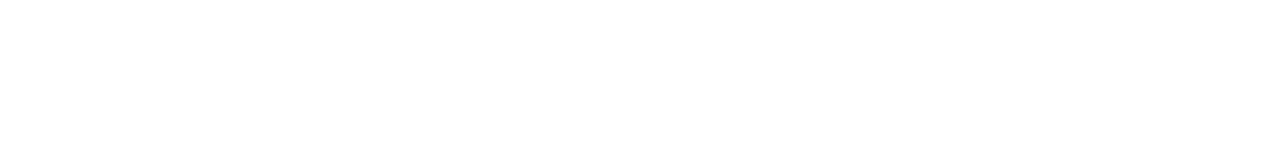
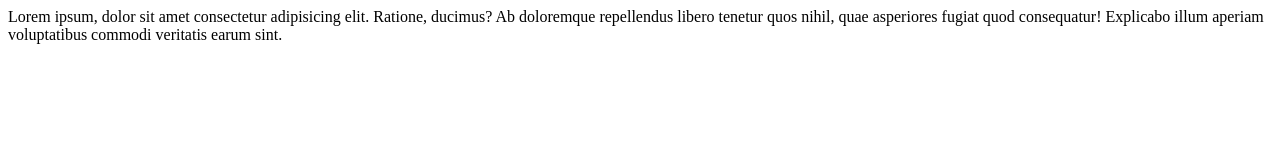
Before and after one commit to luiscorrea9/prueba_git_bq, a plain HTML site: page index.html in a window 1280 px wide. Drawn offline with Linux system fonts and the light colour scheme.

Commit message:
Tercer commit

```diff
--- a/index.html
+++ b/index.html
@@ -6,6 +6,8 @@
 
     </head>
     <body>
-
+        <div>
+            Lorem ipsum, dolor sit amet consectetur adipisicing elit. Ratione, ducimus? Ab doloremque repellendus libero tenetur quos nihil, quae asperiores fugiat quod consequatur! Explicabo illum aperiam voluptatibus commodi veritatis earum sint.
+        </div>
     </body>
 </html>
```
